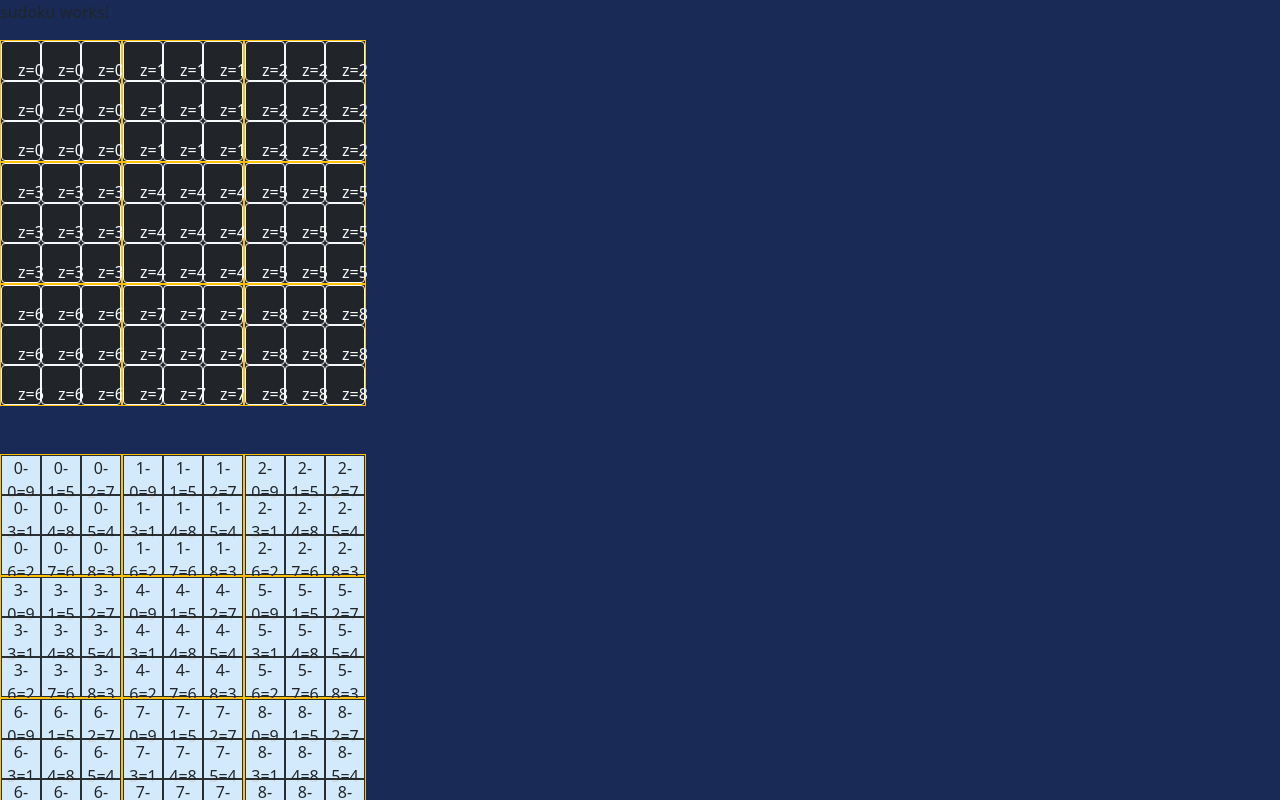
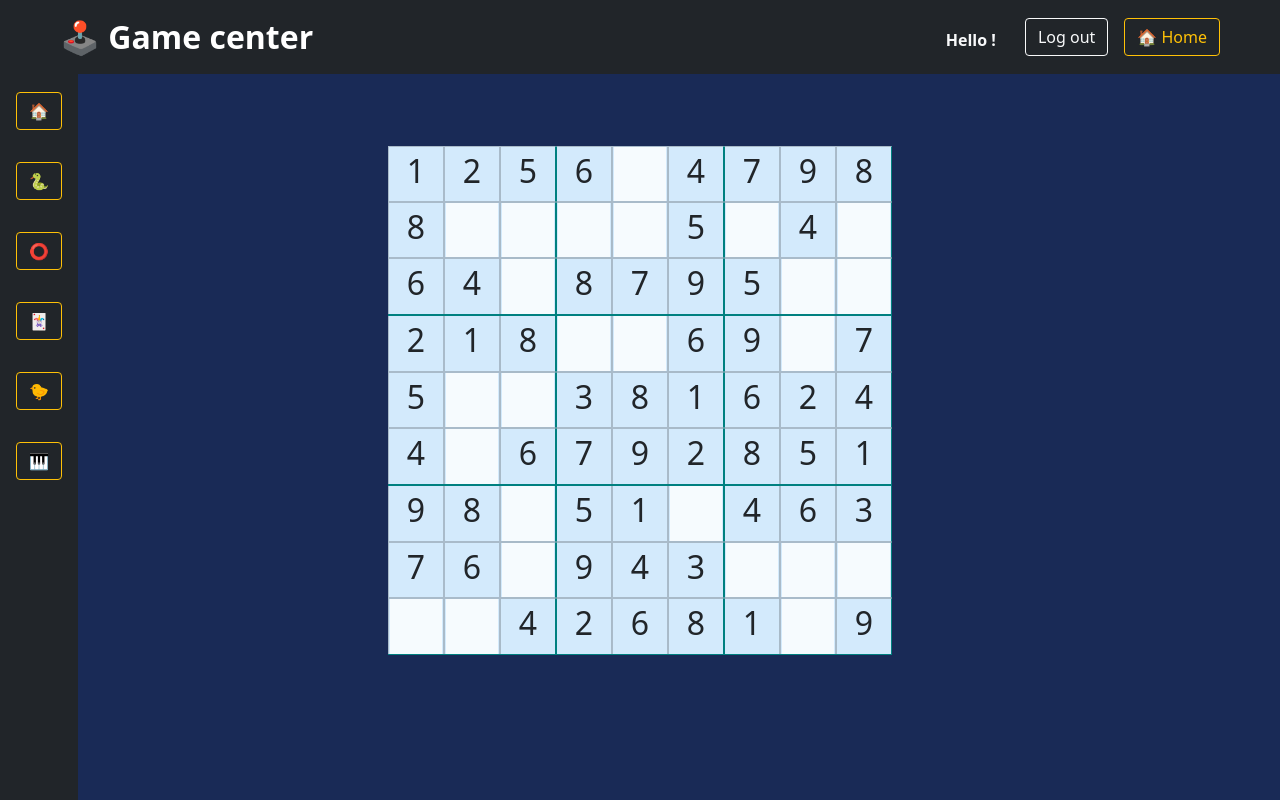
Before and after one commit to AvilaAi/ng-game-center, an Angular app: page /sudoku-component in a window 1280 px wide. Built offline with nearby package versions, Linux system fonts and the light colour scheme.

Commit message:
update sudoku grid

```diff
--- a/src/app/sudoku/sudoku.component.html
+++ b/src/app/sudoku/sudoku.component.html
@@ -1,26 +1,23 @@
-<p>sudoku works!</p>
-<div class="gird-container bg-dark">
-  <span class="border border-warning" *ngFor="let n of numbers; let z = index">
-    <div style="width: fit-content" *ngFor="let n of [0, 1, 2]">
-      <button
-        style="width: 40px; height: 40px"
-        class="btn btn-outline-light p-3"
-        *ngFor="let n of [0, 1, 2]"
-      >
-        {{ " z=" + z }}
-      </button>
-    </div>
-  </span>
-</div>
+<app-navigation></app-navigation>
+
 <br />
 <br />
 <div class="gird-container">
-  <div
-    class="gird-case border border-warning"
-    *ngFor="let n of numbers; let z = index"
-  >
-    <span class="grid-item" *ngFor="let n of numbers; let index = index">{{
-      z + "-" + index + "=" + firstCase[index]
-    }}</span>
+  <div class="gird-case" *ngFor="let n of numbers; let y = index">
+    <div class="grid-item" *ngFor="let n of numbers; let x = index">
+      <span
+        [ngStyle]="{
+          visibility: hiddenCase.indexOf(y + '-' + x) < 0 ? 'true' : 'hidden'
+        }"
+      >
+        {{ hiddenCase.indexOf(y + "-" + x) < 0 ? grid[y][x] : "0" }}
+      </span>
+
+
+        <input  [ngStyle]="{
+          display: hiddenCase.indexOf(y + '-' + x) < 0 ? 'none' : 'auto'
+        }" class="input-case" type="text" />
+
+    </div>
   </div>
 </div>
--- a/src/app/sudoku/sudoku.component.scss
+++ b/src/app/sudoku/sudoku.component.scss
@@ -1,18 +1,67 @@
-.gird-container {
-  display: grid;
-  grid-template-columns: auto auto auto;
-  width: fit-content;
+.grid-container {
+  display: flex;
+  width: 63vmin;
+  height: 63vmin;
+}
+
+.grid-item {
+  background-color: rgba(255, 255, 255, 0.8);
+  border: 1px solid rgba(0, 0, 0, 0.2);
+  height: 7vmin;
+  flex: 1 0 auto;
+  text-align: center;
+  position: relative;
+  font-size: 4vmin;
+
+  &:nth-child(3n + 3) {
+    border-right: 1px solid teal;
+  }
+  &:nth-child(4),
+  &:nth-child(7) {
+    border-left: 1px solid teal;
+  }
+
+  & span,
+  & .input-case {
+    top: 0;
+    bottom: 0;
+    margin: auto;
+    position: absolute;
+    left: 0;
+    right: 0;
+    height: calc(inherit - 2px);
+    width: inherit;
+  }
 }
 
 .gird-case {
-  display: grid;
+  display: flex;
+  margin: auto;
   background-color: #2196f3;
-  grid-template-columns: repeat(3, 40px);
-  width: fit-content;
+  width: 63vmin;
+  grid-template-columns: repeat(9);
+  &:nth-child(3n + 3) {
+    border-bottom: 1px solid teal;
+    & .grid-item {
+      border-bottom: none;
+    }
+  }
+  &:nth-child(4),
+  &:nth-child(7) {
+    border-top: 1px solid teal;
+    & .grid-item {
+      border-top: none;
+    }
+  }
 }
-.grid-item {
+
+input.input-case {
   background-color: rgba(255, 255, 255, 0.8);
-  border: 1px solid rgba(0, 0, 0, 0.8);
-  height: 40px;
+  border: none;
   text-align: center;
+  width: 6.5vmin !important;
+  &:focus {
+    outline: none;
+    background: wheat;
+  }
 }
--- a/src/app/sudoku/sudoku.component.ts
+++ b/src/app/sudoku/sudoku.component.ts
@@ -7,75 +7,57 @@ import { Component, OnInit } from '@angular/core';
 })
 export class SudokuComponent implements OnInit {
   numbers = Array(9);
-  grid = [
-    [0, 0, 6, 0, 3, 0, 7, 0, 0],
-    [0, 3, 0, 5, 0, 8, 0, 9, 0],
-    [8, 0, 0, 4, 0, 7, 0, 0, 6],
-    [0, 9, 0, 0, 0, 0, 0, 3, 0],
-    [0, 0, 0, 8, 2, 9, 0, 0, 0],
-    [0, 6, 0, 0, 0, 0, 0, 2, 0],
-    [3, 0, 0, 6, 0, 4, 0, 0, 9],
-    [0, 4, 0, 2, 0, 1, 0, 8, 0],
-    [0, 0, 1, 0, 5, 0, 2, 0, 0],
-  ];
-  firstCase = [];
+  solution = 0;
+
+  grid: number[][] = [[]];
+  gridToComplete: number[][] = [[]];
+  hiddenCase: string[] = [];
   constructor() {}
-  allNumbers: number[][] = [[]];
+
   ngOnInit(): void {
     for (var a = [], i = 0; i < this.numbers.length; ++i) {
       a[i] = i + 1;
       this.grid[i] = new Array(9).fill(0);
     }
+    this.initThreeCase(0, 0);
+    this.initThreeCase(3, 3);
+    this.initThreeCase(6, 6);
+    this.solve(this.grid);
 
-    this.firstCase = this.shuffle(a);
-    this.allNumbers[0] = this.firstCase;
-    // this.generateNumber(1);
-    console.log(`this.grid`, this.grid);
-    // this.solve(this.grid);
+    this.randomEspace(30);
+    console.log(this.hiddenCase);
   }
 
-  generateNumber(indexCase: number) {
-    var random = this.shuffle([...this.firstCase]);
-    var newCase = [];
-    console.log(`random`, random);
-    var preCaseX = this.allNumbers[indexCase - 1];
-    var preCaseY;
-    if (indexCase !== (1 || 3 || 8)) {
-      preCaseX = [...preCaseX].concat(this.allNumbers[indexCase - 2]);
+  randomEspace(level: number) {
+    console.log(
+      JSON.stringify(this.gridToComplete) === JSON.stringify(this.grid)
+    );
+    for (let index = 0; index < level; index++) {
+      var randomY = Math.floor(Math.random() * 9);
+      var randomX = Math.floor(Math.random() * 9);
+      var toHidden = randomY + '-' + randomX;
+      if (this.hiddenCase.indexOf(toHidden) < 0) {
+        this.hiddenCase.push(toHidden);
+        this.gridToComplete[randomY][randomX] = 0;
+      }
     }
-    if (indexCase > 5) {
-      preCaseY = this.allNumbers[indexCase - 3].concat(
-        this.allNumbers[indexCase - 6]
-      );
-    } else if (indexCase > 2) {
-      preCaseY = this.allNumbers[indexCase - 3];
+    console.log('this.gridToComplete', this.gridToComplete);
+    console.log('grid', this.grid);
+  }
+
+  initThreeCase(x: number, y: number) {
+    for (var a = [], i = 0; i < this.numbers.length; ++i) {
+      a[i] = i + 1;
     }
-    for (let i = 0; i < 8; i++) {
-      var preX: number[] = [];
-      var preY: number[] = [];
+    var random = this.shuffle(a);
+    var r = 0;
 
-      if (i < 3) {
-        preX = preCaseX.slice(0, 3).concat(preCaseX.slice(9, 12));
-      } else if (i < 6) {
-        preX = preCaseX.slice(3, 6).concat(preCaseX.slice(12, 15));
-      } else {
-        preX = preCaseX.slice(6, 9).concat(preCaseX.slice(15, 18));
+    for (let i = 0; i < 3; i++) {
+      for (let j = 0; j < 3; j++) {
+        this.grid[y + i][x + j] = random[r];
+        r += 1;
       }
-      var num = random.find((n: number) => preX.indexOf(n) < 0);
-      if (!num) {
-        this.generateNumber(1);
-        break;
-      }
-      newCase.push(num);
-      console.log(`num`, num);
-      console.log(`preX`, preX);
-      const indexOfNum = random.indexOf(num);
-      random.splice(indexOfNum, 1);
-
-      this.allNumbers[indexCase] = [...newCase];
     }
-    console.log(`this.allNumbers[0]`, this.allNumbers[0]);
-    console.log('generate', this.allNumbers[indexCase]);
   }
 
   shuffle(array: any) {
@@ -115,9 +97,11 @@ export class SudokuComponent implements OnInit {
 
     return true;
   }
-  solution = 0;
 
   solve(grid: number[][]) {
+    if (this.solution > 0) {
+      return;
+    }
     for (let y = 0; y < 9; y++) {
       for (let x = 0; x < 9; x++) {
         if (grid[y][x] === 0) {
@@ -134,8 +118,8 @@ export class SudokuComponent implements OnInit {
     }
 
     this.solution += 1;
-    // console.log(`grid`, [...grid]);
 
-    console.log(`this.solution`, this.solution);
+    this.grid = JSON.parse(JSON.stringify(this.grid));
+    this.gridToComplete = JSON.parse(JSON.stringify(this.grid));
   }
 }
```
